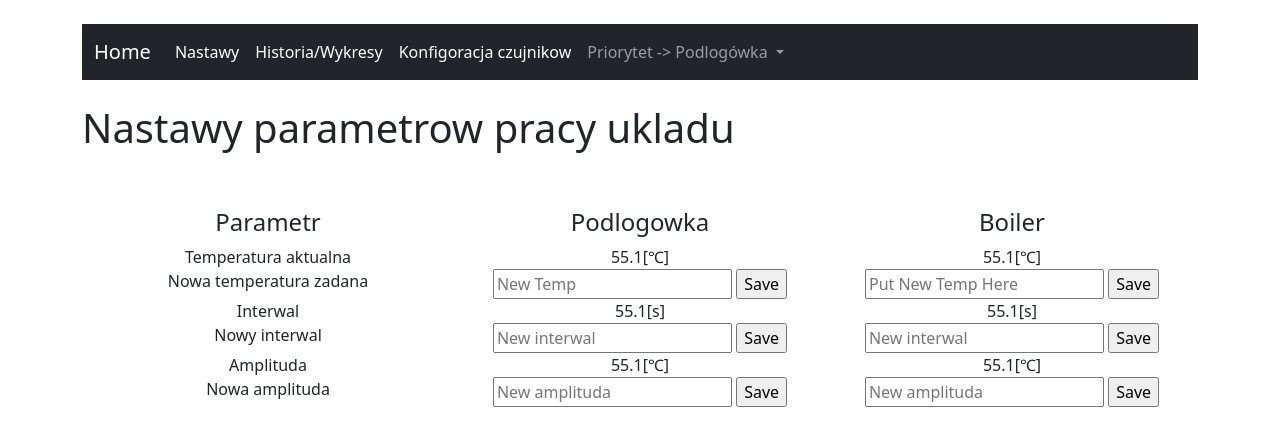
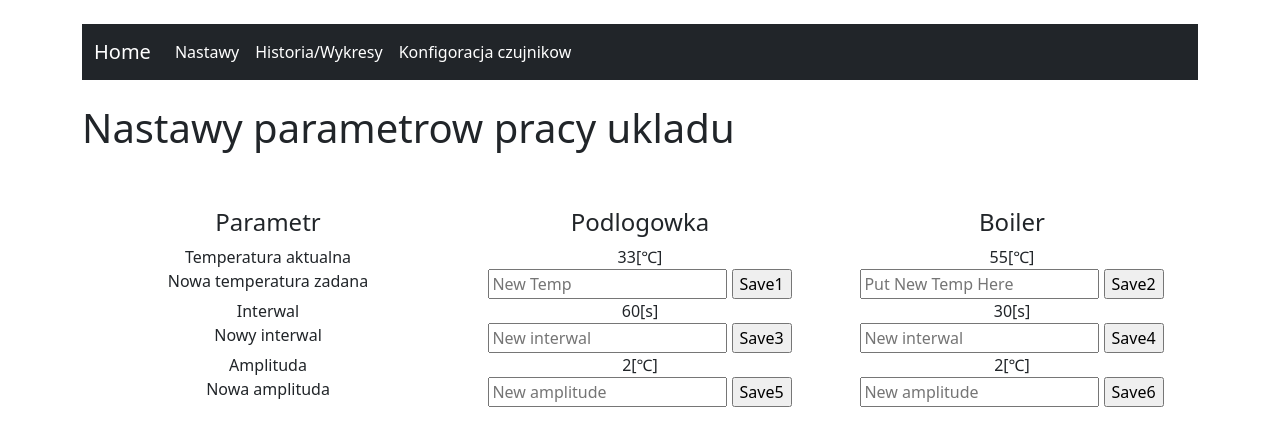
Before and after one commit to ricocooder/HeatPump, a Flask app: page /settings in a window 1280 px wide. Shown: the top 446 px of the page. Run offline with Flask 2, Linux system fonts and the light colour scheme.

Commit message:
add options to setting, and sensor configuration

```diff
--- a/globals.py
+++ b/globals.py
@@ -1,13 +1,13 @@
-acTimePLusInterwal = 0
+acTimePLusInterwal=0
 pumpEfi = 1
 heatObject=0
-pumpInterval = 60
-pumpTempOfset = 2
+pumpInterval = [0, 30, 60]
+pumpTempOfset = [0, 2,2]
 mainState = False
 BaseEfiInPercent=0
 tempSensFoundNumber=0
 readTemp=[-999]*64
-setTemp=[0]*64
+setTemp=[0, 55, 33]
 pumpI=0
 pumpV=0
 pumpP=0
--- a/myApp.py
+++ b/myApp.py
@@ -143,7 +143,8 @@ def settings():
             else:
                 g.heatObject = 1
                 pick1 = os.path.join(app.config["UPLOAD_FOLDER"], "PonWU_v3.jpg")
-    return render_template("settings.html", tz1=g.tz1, tz2=g.tz2,)
+    return render_template("settings.html", setTempList=g.setTemp, pumpIntervalList=g.pumpInterval,
+                            pumpTempOfsetList=g.pumpTempOfset )
 
 
 @app.route("/history", methods=["POST", "GET"])
--- a/templates/navbar.html
+++ b/templates/navbar.html
@@ -16,17 +16,7 @@
 
             <a class="nav-link active" aria-current="page" href="{{url_for('temp_sensor_config')}}">Konfigoracja czujnikow</a>
           </li>
-          <ul class="navbar-nav">
-            <li class="nav-item dropdown">
-              <a class="nav-link dropdown-toggle" href="#" id="navbarDarkDropdownMenuLink" role="button" data-bs-toggle="dropdown" aria-expanded="false">
-                Priorytet -> Podlogówka
-              </a>
-              <ul class="dropdown-menu dropdown-menu-dark" aria-labelledby="navbarDarkDropdownMenuLink">
-                <li><a class="dropdown-item" href="#">Boiler</a></li>
-                <li><a class="dropdown-item" href="#">Podlogówka</a></li>
-              </ul>
-            </li>
-          </ul>
+
         </ul>
       </div>
     </div>
--- a/templates/settings.html
+++ b/templates/settings.html
@@ -19,51 +19,51 @@
 
     <div class="col-4 col-sm-4">Temperatura aktualna</div>
     <div class="col-6 col-sm-4">
-      <label >{{tz1}}[<span>&#8451;</span>]</label> </label>
+      <label >{{setTempList[2]}}[<span>&#8451;</span>]</label> </label>
     </div>
     <div class="col-6 col-sm-4">
-      <label >{{tz1}}[<span>&#8451;</span>]</label> </label>
+      <label >{{setTempList[1]}}[<span>&#8451;</span>]</label> </label>
     </div>
     <div class="col-4 col-sm-4">Nowa temperatura zadana</div>
     <div class="col-6 col-sm-4">
       <input type='float' placeholder='New Temp' step ='0.1' name = 'tempZad1'>
-      <input type="Submit" value="Save" name='Save1'/>
+      <input type="Submit" value="Save1" name='Save1'/>
     </div>
     <div class="col-6 col-sm-4">
       <input type='float' placeholder='Put New Temp Here' step ='0.1' name = 'tempZad1'>
-      <input type="Submit" value="Save" name='Save1'/>
+      <input type="Submit" value="Save2" name='Save2'/>
     </div>
     <div class="col-6 col-sm-4">Interwal</div>
     <div class="col-6 col-sm-4">
-      <label >{{tz1}}[s]</label></label>
+      <label >{{pumpIntervalList[2]}}[s]</label></label>
     </div>
     <div class="col-6 col-sm-4">
-      <label >{{tz1}}[s]</label> </label>
+      <label >{{pumpIntervalList[1]}}[s]</label> </label>
     </div>
     <div class="col-6 col-sm-4">Nowy interwal</div>
     <div class="col-6 col-sm-4">
       <input type='float' placeholder='New interwal' step ='0.1' name = 'tempZad1'>
-      <input type="Submit" value="Save" name='Save1'/>
+      <input type="Submit" value="Save3" name='Save3'/>
     </div>
     <div class="col-6 col-sm-4">
       <input type='float' placeholder='New interwal' step ='0.1' name = 'tempZad1'>
-      <input type="Submit" value="Save" name='Save1'/>
+      <input type="Submit" value="Save4" name='Save4'/>
     </div>
     <div class="col-6 col-sm-4">Amplituda</div>
     <div class="col-6 col-sm-4">
-      <label >{{tz1}}[<span>&#8451;</span>]</label> </label>
+      <label >{{pumpTempOfsetList[2]}}[<span>&#8451;</span>]</label> </label>
     </div>
     <div class="col-6 col-sm-4">
-      <label >{{tz1}}[<span>&#8451;</span>]</label> </label>
+      <label >{{pumpTempOfsetList[1]}}[<span>&#8451;</span>]</label> </label>
     </div>
     <div class="col-6 col-sm-4">Nowa amplituda</div>
     <div class="col-6 col-sm-4">
-      <input type='float' placeholder='New amplituda' step ='0.1' name = 'tempZad1'>
-      <input type="Submit" value="Save" name='Save1'/>
+      <input type='float' placeholder='New amplitude' step ='0.1' name = 'tempZad1'>
+      <input type="Submit" value="Save5" name='Save5'/>
     </div>
     <div class="col-6 col-sm-4">
-      <input type='float' placeholder='New amplituda' step ='0.1' name = 'tempZad1'>
-      <input type="Submit" value="Save" name='Save1'/>
+      <input type='float' placeholder='New amplitude' step ='0.1' name = 'tempZad1'>
+      <input type="Submit" value="Save6" name='Save6'/>
     </div>
 
   </div>
```
Also changed, not shown: templates/temp_sensor_config.html (+29 -0 lines).
